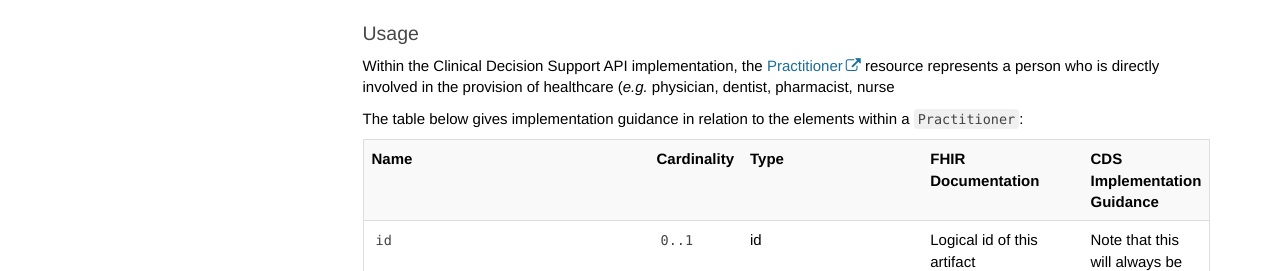
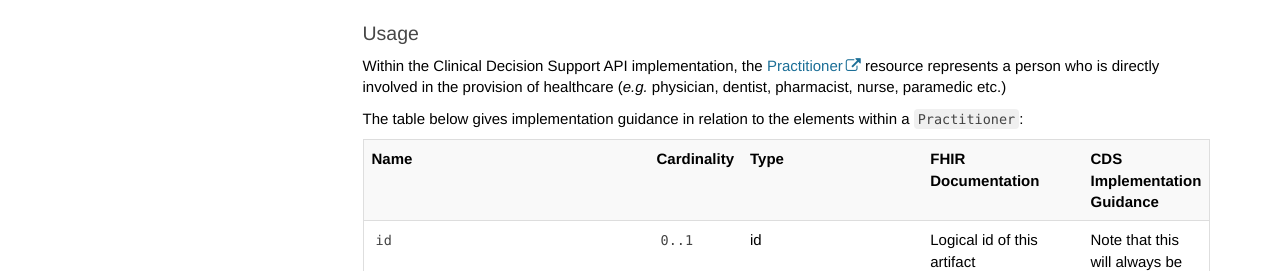
Before and after one commit to nhsconnect/FHIR-CDS, a Jekyll site: the page built from pages/explore/api_practitioner.md, in a window 1280 px wide and 900 px high. Shown: the part 415-686 px from the top of the window. Built offline with Jekyll 4.4.1, drawn with Linux system fonts in a browser that asks for light colours; nearby versions of some CDN libraries; comment, search, counter and statistics services are not loaded.

Commit message:
pages/explore/api_practitioner.md updated from https://stackedit.io/

```diff
--- a/pages/explore/api_practitioner.md
+++ b/pages/explore/api_practitioner.md
@@ -41,7 +41,7 @@ td.sub-sub-sub{
 
 ### Usage ###
 
-Within the Clinical Decision Support API implementation, the [Practitioner](http://hl7.org/fhir/STU3/practitioner.html) resource represents a person who is directly involved in the provision of healthcare (*e.g.* physician, dentist, pharmacist, nurse
+Within the Clinical Decision Support API implementation, the [Practitioner](http://hl7.org/fhir/STU3/practitioner.html) resource represents a person who is directly involved in the provision of healthcare (*e.g.* physician, dentist, pharmacist, nurse, paramedic etc.)
 
 The table below gives implementation guidance in relation to the elements within a `Practitioner`:
 
```
Also changed, not shown: other parts of pages/explore/api_practitioner.md (+1 -1 lines).
